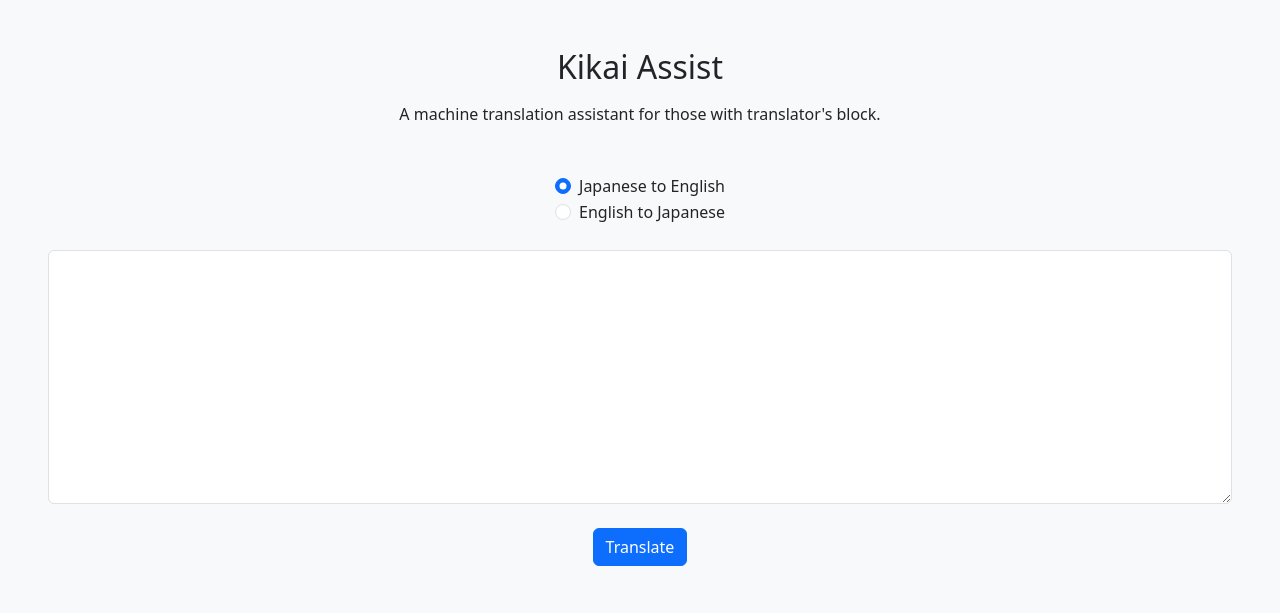
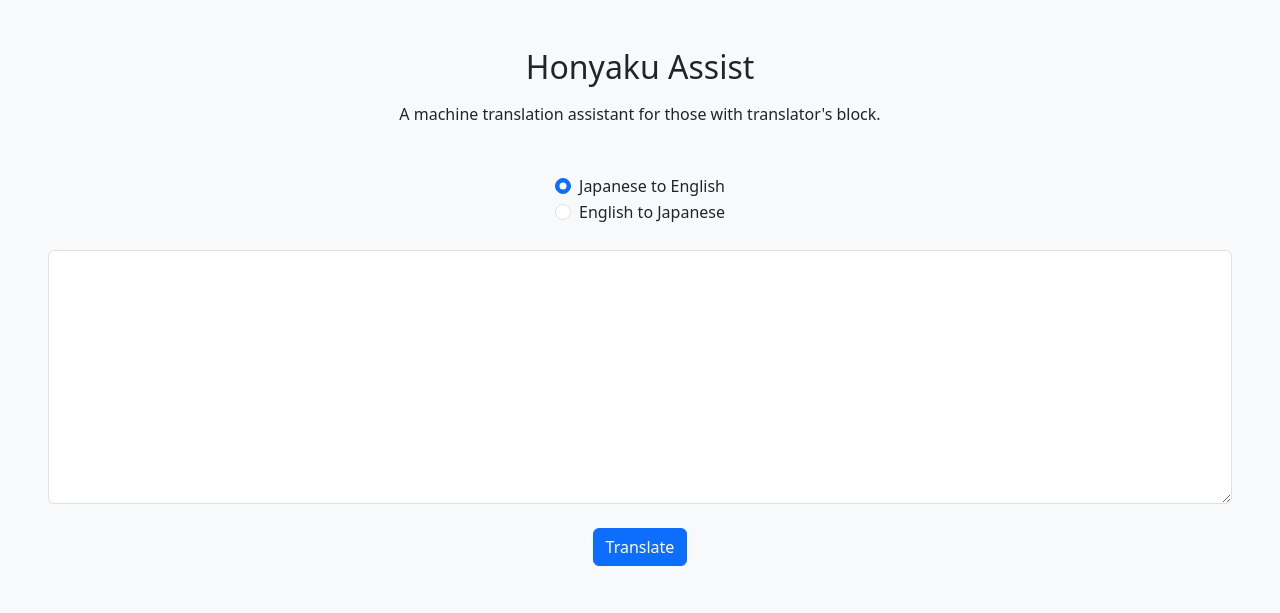
Before and after one commit to 4ka0/honyaku_assist, a Django app: page / in a window 1280 px wide. Shown: the top 613 px of the page. Run offline with Django 4.2, Linux system fonts and the light colour scheme; parts of the project's set-up code (start-up, migrations or seed data) failed here and were passed over; some libraries are stand-ins or nearby versions.

Commit message:
Name update

```diff
--- a/templates/base.html
+++ b/templates/base.html
@@ -12,7 +12,7 @@
         <!-- Custom CSS -->
         <link rel="stylesheet" href="{% static 'css/custom.css' %}">
 
-        <title>Kikai Assist</title>
+        <title>Honyaku Assist</title>
     </head>
 
     <body style="background-color: rgb(248, 248, 248)">
@@ -23,7 +23,7 @@
                     <div class="col bg-light px-5 pt-4 pb-5">
 
                         <div class="text-center mt-4 mb-5">
-                            <h2 class="mb-3">Kikai Assist</h2>
+                            <h2 class="mb-3">Honyaku Assist</h2>
                             <p>A machine translation assistant for those with translator's block.</p>
                         </div>
 
```
